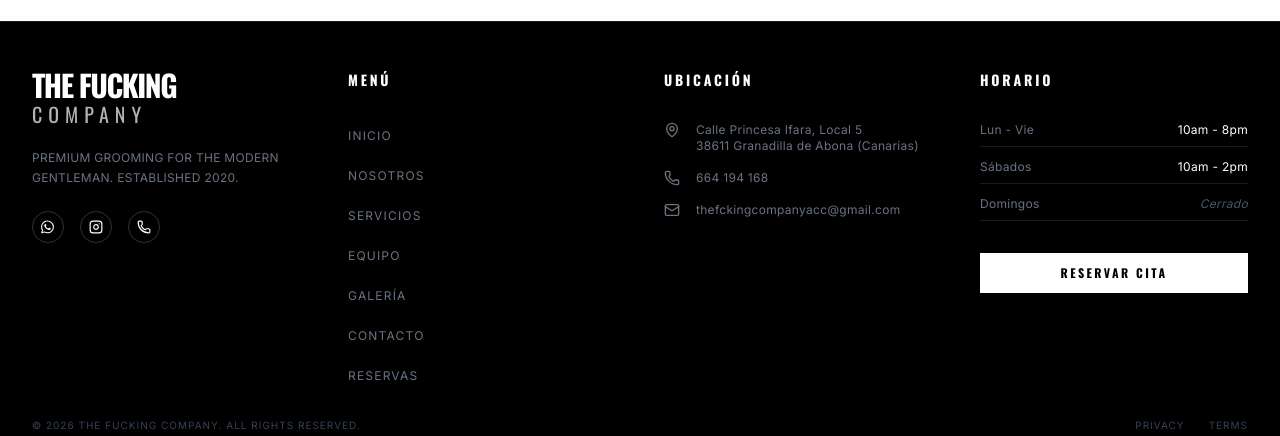
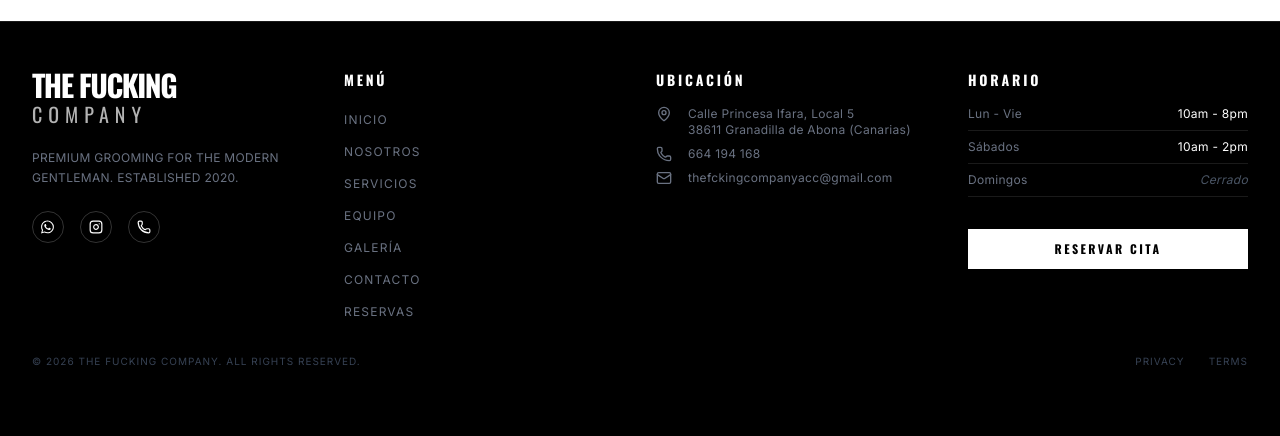
Before and after one commit to thefckingcompany/tfc-web, a React (Vite) app: page /contacto in a window 1280 px wide. Shown: the part 887-1323 px from the top of the page. After the commit the page ends 1296 px from the top, so only its background shows below. Built offline with nearby package versions, Linux system fonts and the light colour scheme.

Commit message:
Reduce spacing between footer sections and elements for a more compact layout

```diff
--- a/src/components/layout/Footer.tsx
+++ b/src/components/layout/Footer.tsx
@@ -6,7 +6,7 @@ export const Footer = () => {
     return (
         <footer className="bg-black pt-12 pb-10 text-white border-t border-white/10">
             <div className="max-w-7xl mx-auto px-10 sm:px-8 lg:px-8">
-                <div className="grid grid-cols-1 md:grid-cols-4 gap-12 mb-8">
+                <div className="grid grid-cols-1 md:grid-cols-4 gap-8 mb-8">
 
                     {/* Brand */}
                     <div className="space-y-6">
@@ -36,8 +36,8 @@ export const Footer = () => {
 
                     {/* Links */}
                     <div>
-                        <h3 className="text-sm font-oswald font-bold uppercase tracking-[0.2em] mb-8 text-white">Menú</h3>
-                        <ul className="space-y-4">
+                        <h3 className="text-sm font-oswald font-bold uppercase tracking-[0.2em] mb-4 text-white">Menú</h3>
+                        <ul className="space-y-2">
                             {[
                                 { name: 'Inicio', path: '/' },
                                 { name: 'Nosotros', path: '/nosotros' },
@@ -58,8 +58,8 @@ export const Footer = () => {
 
                     {/* Contact */}
                     <div>
-                        <h3 className="text-sm font-oswald font-bold uppercase tracking-[0.2em] mb-8 text-white">Ubicación</h3>
-                        <ul className="space-y-4">
+                        <h3 className="text-sm font-oswald font-bold uppercase tracking-[0.2em] mb-4 text-white">Ubicación</h3>
+                        <ul className="space-y-2">
                             <li>
                                 <a
                                     href="https://google.com/maps?ll=28.07699,-16.55746&z=19&t=h&hl=es&gl=ES&mapclient=embed&q=C.+Princesa+Ifara,+5+38611+San+Isidro+Santa+Cruz+de+Tenerife"
@@ -94,8 +94,8 @@ export const Footer = () => {
 
                     {/* Hours */}
                     <div>
-                        <h3 className="text-sm font-oswald font-bold uppercase tracking-[0.2em] mb-8 text-white">Horario</h3>
-                        <ul className="space-y-3">
+                        <h3 className="text-sm font-oswald font-bold uppercase tracking-[0.2em] mb-4 text-white">Horario</h3>
+                        <ul className="space-y-2">
                             <li className="flex justify-between text-xs font-sans text-gray-500 tracking-wide border-b border-white/10 pb-2">
                                 <span>Lun - Vie</span>
                                 <span className="text-white">10am - 8pm</span>
```
